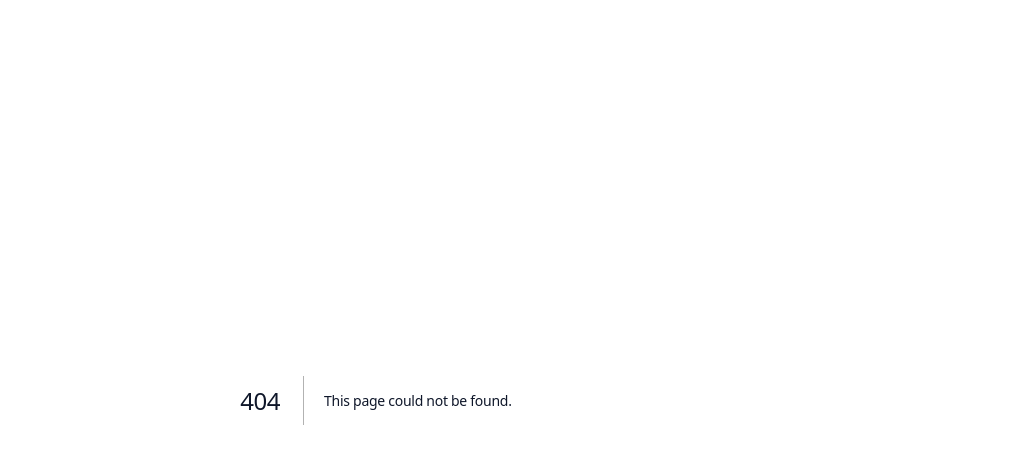
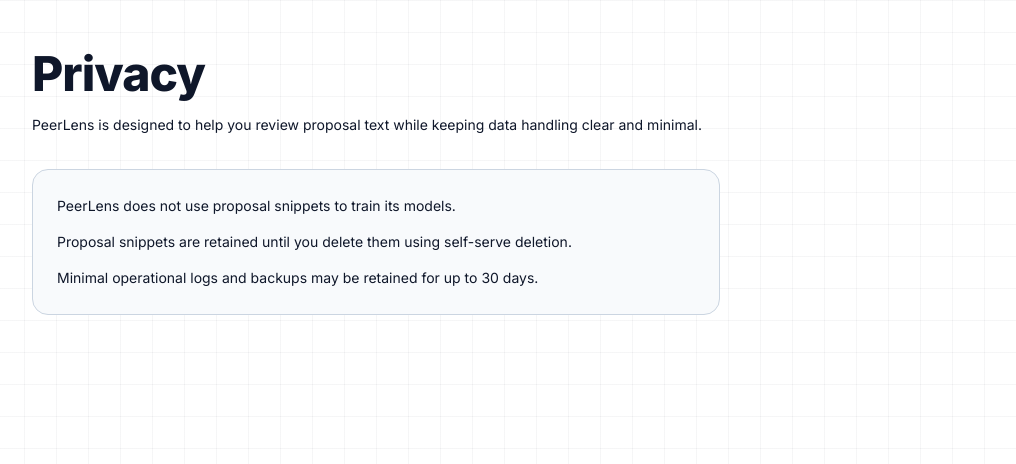
Before and after one commit to mallikgarjuna/Grant-Reviewer, a Next.js app in the folder frontend/: page /privacy in a window 1280 px wide. Before the commit this address had no page. Shown: the top 464 px of the page, without its empty margins (264-1280 px from the left). Built offline with nearby package versions, Linux system fonts and the light colour scheme.

Commit message:
WF-0009: peerlens-landing-page — Task 4 — add privacy page

```diff
--- /dev/null
+++ b/frontend/src/app/privacy/page.tsx
@@ -0,0 +1,29 @@
+export const metadata = {
+  title: "PeerLens Privacy",
+  description: "How PeerLens handles proposal data in MVP.",
+};
+
+export default function PrivacyPage() {
+  return (
+    <main className="mx-auto flex min-h-screen w-full max-w-3xl flex-col px-6 py-12 md:px-10">
+      <h1 className="text-3xl font-semibold tracking-tight text-[var(--color-foreground)]">Privacy</h1>
+      <p className="mt-3 text-sm leading-6 text-[var(--color-muted-foreground)]">
+        PeerLens is designed to help you review proposal text while keeping data handling clear and minimal.
+      </p>
+
+      <section className="mt-8 rounded-2xl border border-[var(--color-border)] bg-[var(--color-surface)] p-6">
+        <ul className="space-y-3 text-sm leading-6 text-[var(--color-foreground)]">
+          <li>
+            PeerLens does not use proposal snippets to train its models.
+          </li>
+          <li>
+            Proposal snippets are retained until you delete them using self-serve deletion.
+          </li>
+          <li>
+            Minimal operational logs and backups may be retained for up to 30 days.
+          </li>
+        </ul>
+      </section>
+    </main>
+  );
+}
```
